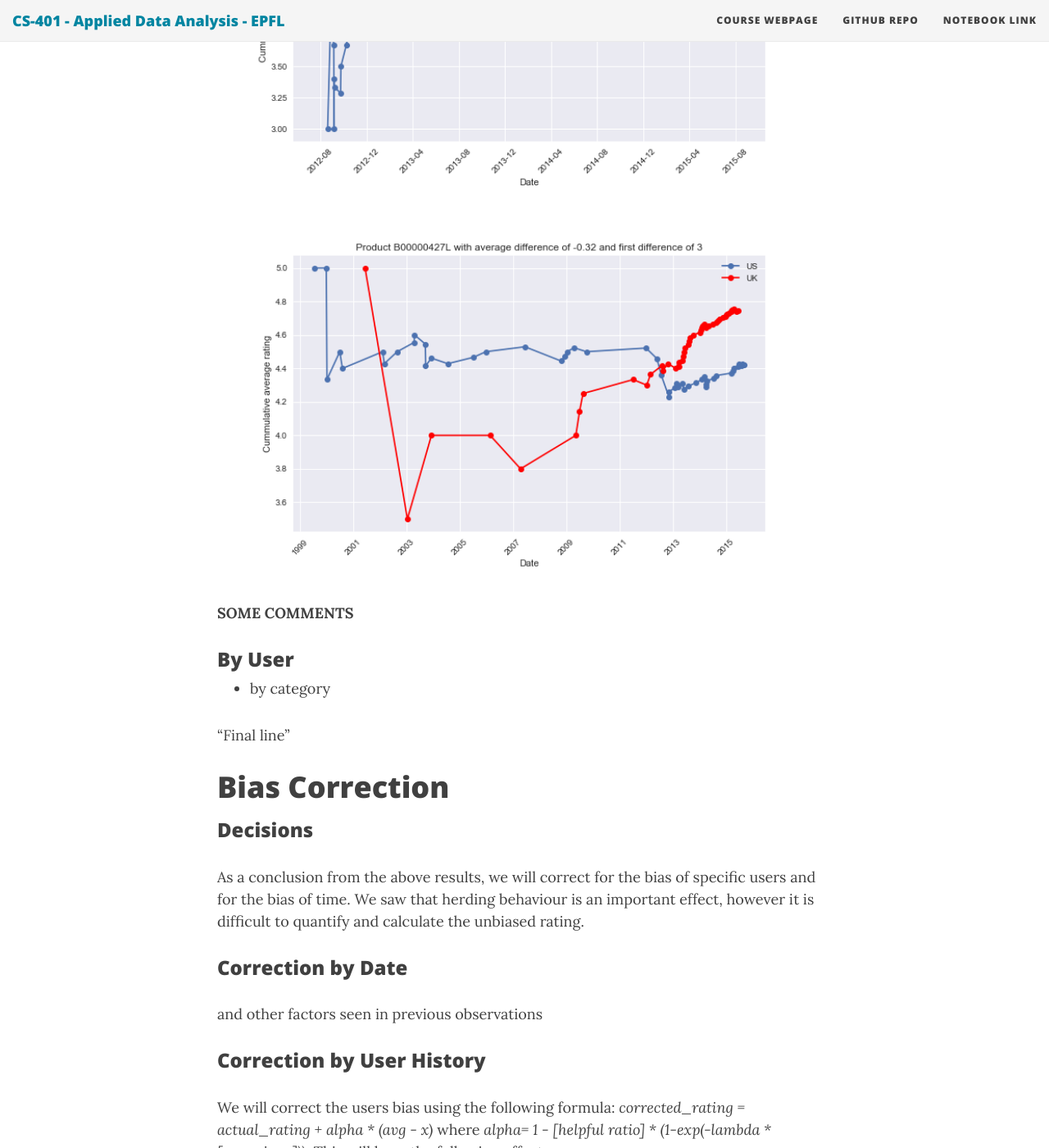
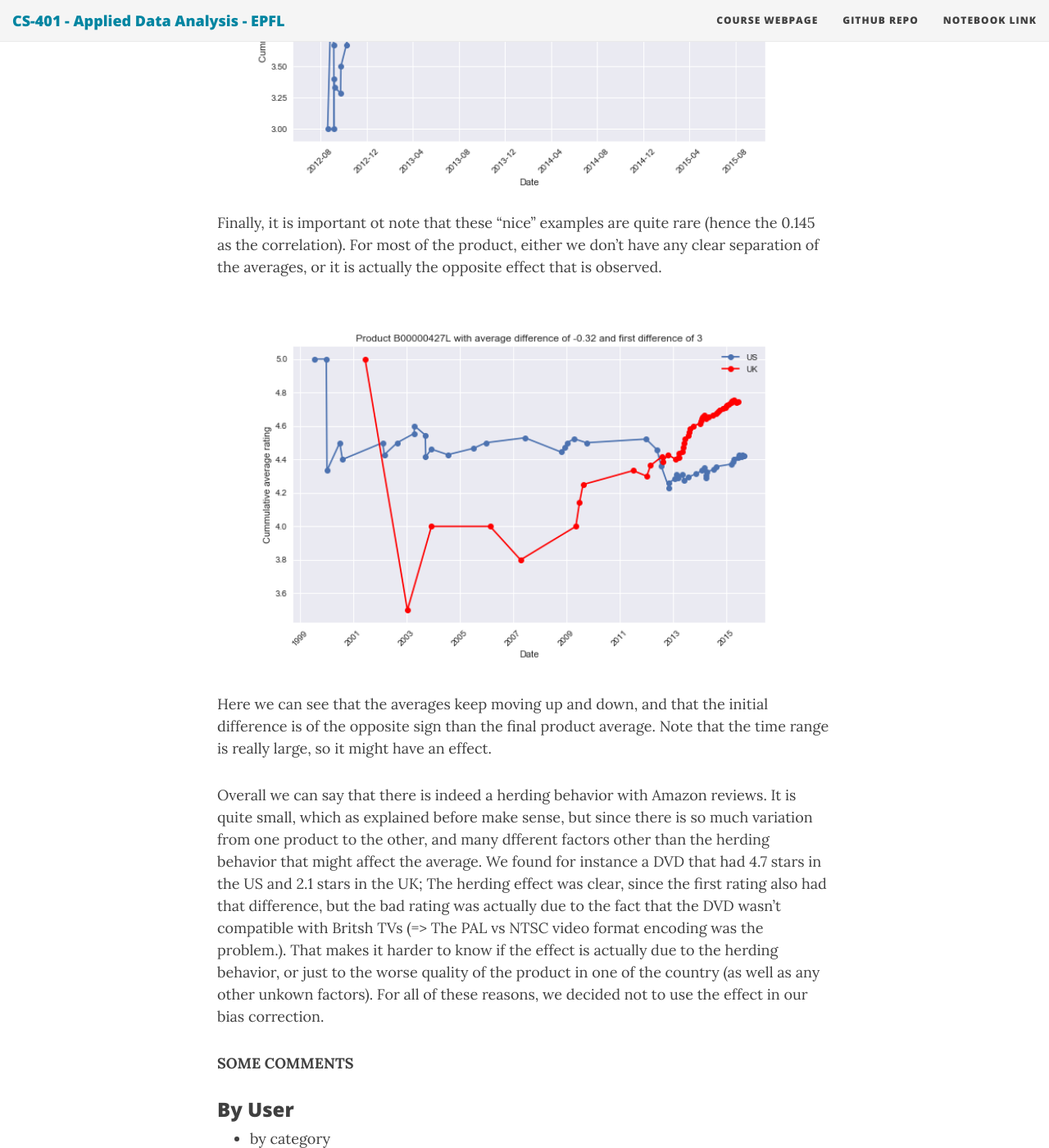
Before and after one commit to ada-lyn/ada-lyn.github.io, a Jekyll site: the page built from index.md, in a window 1280 px wide and 1400 px high, scrolled down 30780 px. Shown: the whole window at 82% size. Built offline with Jekyll 4.4.1, drawn with Linux system fonts in a browser that asks for light colours; nearby versions of some CDN libraries; some of the changed text lies outside the part shown.

Commit message:
Update index.md

```diff
--- a/index.md
+++ b/index.md
@@ -317,7 +317,7 @@
 
 Visual inspection of the regression slope shows that it is strictly positive. The confidence bands of the seaborn plot do not include a line $f(x) = c$, so we can conclude that there is herding behaviour. Moreover, we see that we have a Pearson's correlation coefficient of ~0.145, which is quite low, but significant and expected. If it was bigger, for instance 0.8, it might actually really problematic for Amazon, and woulnd mean that the vast majority of people would just look at older reviews, without giving their own opinion at all. Hence this is a good thing to have guite a low correlation.
 
-One question that follows from this is if this correlation also depends on the number o reviews for a product.
+One question that follows from this is if this correlation also depends on the number of reviews for a product.
 
 <p float="left">
   <img src="/img/herding/int_100_300_steps_corr.png" width="99%" />
@@ -337,9 +337,16 @@
 <p float="left">
   <img src="/img/herding/B008KL2ITW.png" width="99%" />
 </p>
+
+Finally, it is important ot note that these "nice" examples are quite rare (hence the 0.145 as the correlation). For most of the product, either we don't have any clear separation of the averages, or it is actually the opposite effect that is observed.
+
 <p float="left">
   <img src="/img/herding/B00000427L.png" width="99%" />
 </p>
+
+Here we can see that the averages keep moving up and down, and that the initial difference is of the opposite sign than the final product average. Note that the time range is really large, so it might have an effect.
+
+Overall we can say that there is indeed a herding behavior with Amazon reviews. It is quite small, which as explained before make sense, but since there is so much variation from one product to the other, and many dfferent factors other than the herding behavior that might affect the average. We found for instance a DVD that had 4.7 stars in the US and 2.1 stars in the UK; The herding effect was clear, since the first rating also had that difference, but the bad rating was actually due to the fact that the DVD wasn't compatible with Britsh TVs (=> The PAL vs NTSC video format encoding was the problem.). That makes it harder to know if the effect is actually due to the herding behavior, or just to the worse quality of the product in one of the country (as well as any other unkown factors). For all of these reasons, we decided not to use the effect in our bias correction.
 
 **SOME COMMENTS**
 
```
